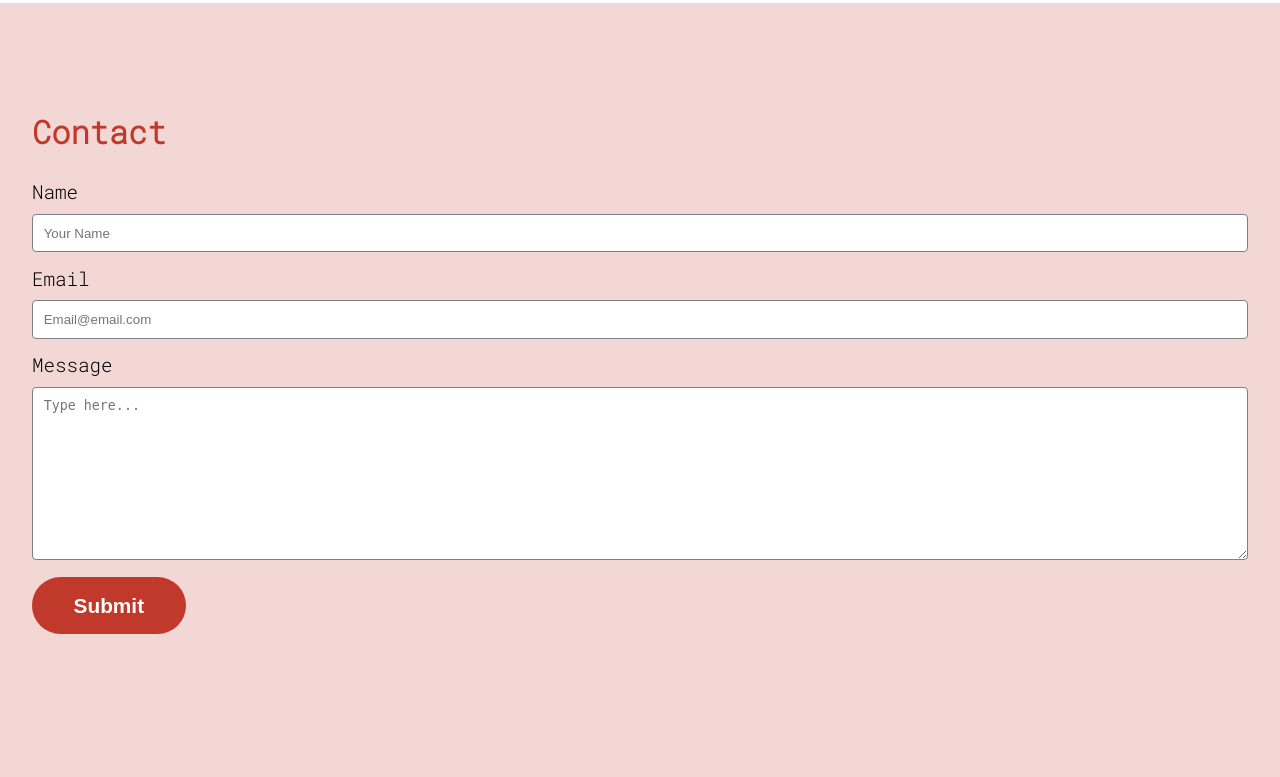
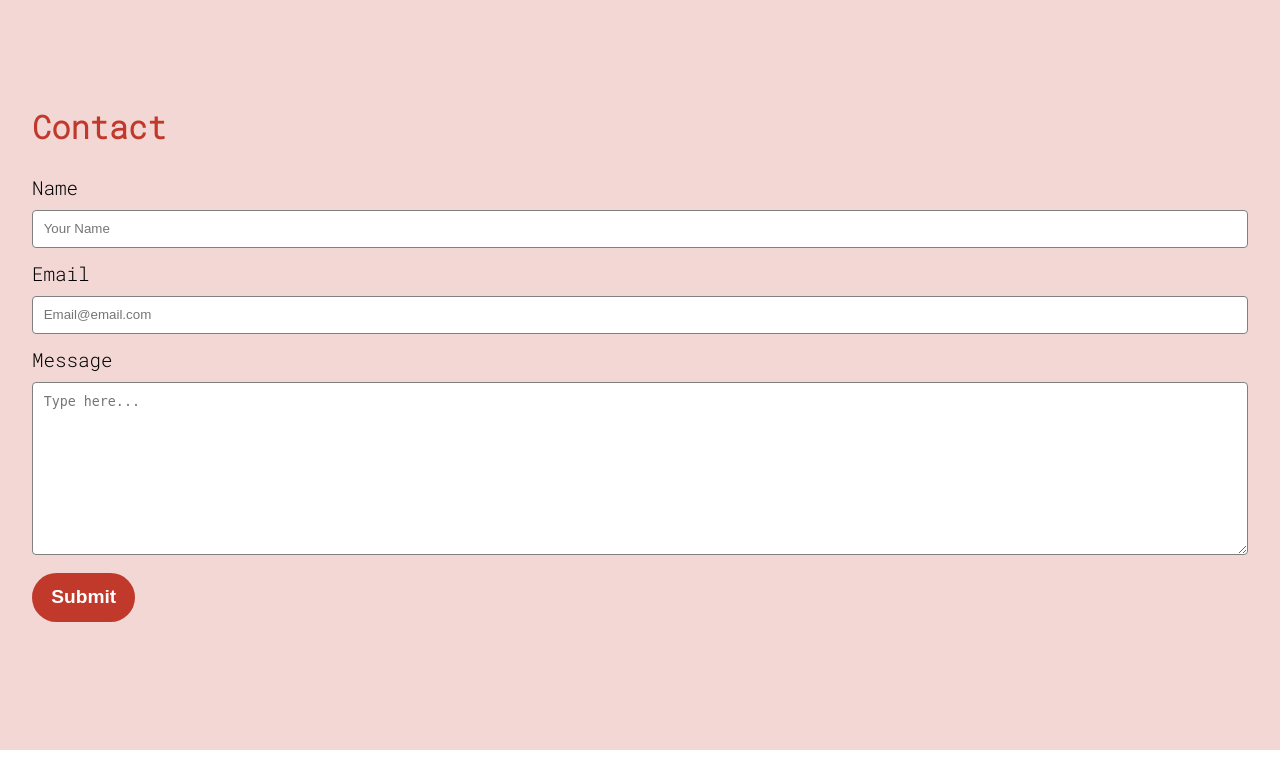
Before and after one commit to Teetuu2/COSC3380-team14, a web app: file client/index.html in a window 1280 px wide. Shown: the part 2239-3016 px from the top of the page. After the commit the page ends 2989 px from the top, so only its background shows below. Run offline with its HTML, style and script files only (its server is not run), Linux system fonts and the light colour scheme.

Commit message:
Update main.css

```diff
--- a/client/css/main.css
+++ b/client/css/main.css
@@ -89,7 +89,7 @@ section {
   background: var(--primary-color);
   color: #F2D7D5;
   text-decoration: none;
-  padding: .6em 1.3em;
+  padding: .5em 1.2em;
   font-size: 1.4em;
   border-radius: 5em;
   font-weight: bold;
@@ -157,12 +157,12 @@ section.contact .contact-left input[type="submit"] {
   background-color: var(--primary-color);
   color: white;
   font-weight: bold;
-  font-size: 1.3em;
+  font-size: 1.2em;
   border: none;
-  margin-bottom: 3em;
-  border-radius: 3em;
+  margin-bottom: 2.5em;
+  border-radius: 2.5em;
   display: inline-block;
-  padding: .8em 2em;
+  padding: .7em 1em;
   width: unset;
   cursor: pointer;
 }
@@ -192,7 +192,7 @@ nav li a {
   display: block;
   padding: .5em;
   font-size: 1.3em;
-  text-align: right;
+  text-align: center;
 }
 
 nav li a:hover {
@@ -254,4 +254,12 @@ nav li a:hover {
     display: block;
   }
 }
+
+.FAQpage h1 {
+  color: var(--primary-color);
+}
+
+.FAQpage li a {
+  text-decoration: none;
+}
 /*# sourceMappingURL=main.css.map */
```
